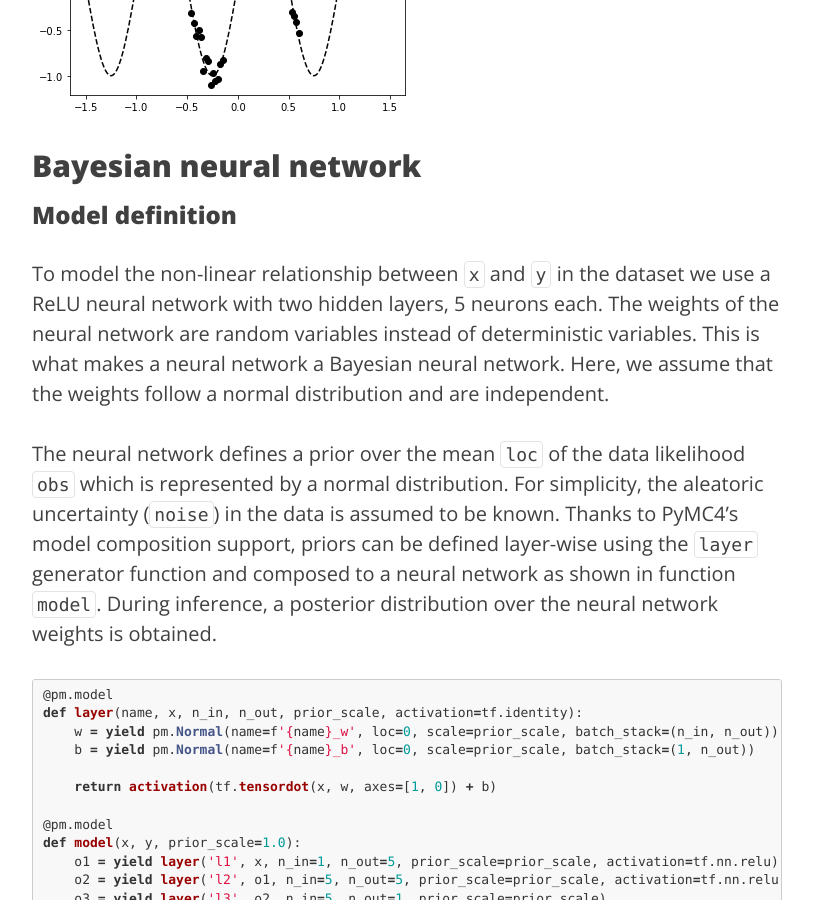
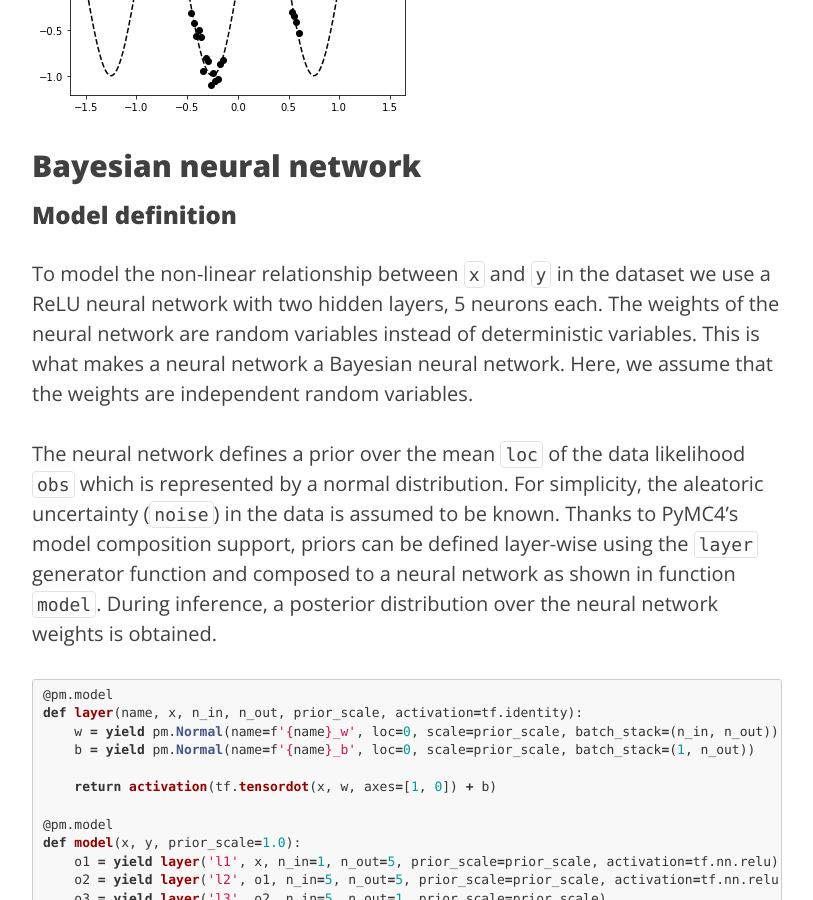
Before and after one commit to krasserm/krasserm.github.io, a Jekyll site: the page built from _posts/2020-04-25-getting-started-with-pymc4.md, in a window 1280 px wide and 900 px high, scrolled down 5417 px. Shown: the whole window, without its empty margins (233-1046 px from the left). Built offline with Jekyll 4.4.1, drawn with Linux system fonts in a browser that asks for light colours; comment, search, counter and statistics services are not loaded.

Commit message:
Minor edit

```diff
--- a/_posts/2020-04-25-getting-started-with-pymc4.md
+++ b/_posts/2020-04-25-getting-started-with-pymc4.md
@@ -176,7 +176,7 @@ plt.legend();
 
 ### Model definition
 
-To model the non-linear relationship between `x` and `y` in the dataset we use a ReLU neural network with two hidden layers, 5 neurons each. The weights of the neural network are random variables instead of deterministic variables. This is what makes a neural network a Bayesian neural network. Here, we assume that the weights follow a normal distribution and are independent.
+To model the non-linear relationship between `x` and `y` in the dataset we use a ReLU neural network with two hidden layers, 5 neurons each. The weights of the neural network are random variables instead of deterministic variables. This is what makes a neural network a Bayesian neural network. Here, we assume that the weights are independent random variables.
 
 The neural network defines a prior over the mean `loc` of the data likelihood `obs` which is represented by a normal distribution. For simplicity, the aleatoric uncertainty (`noise`) in the data is assumed to be known. Thanks to PyMC4's model composition support, priors can be defined layer-wise using the `layer` generator function and composed to a neural network as shown in function `model`. During inference, a posterior distribution over the neural network weights is obtained.
 
```
